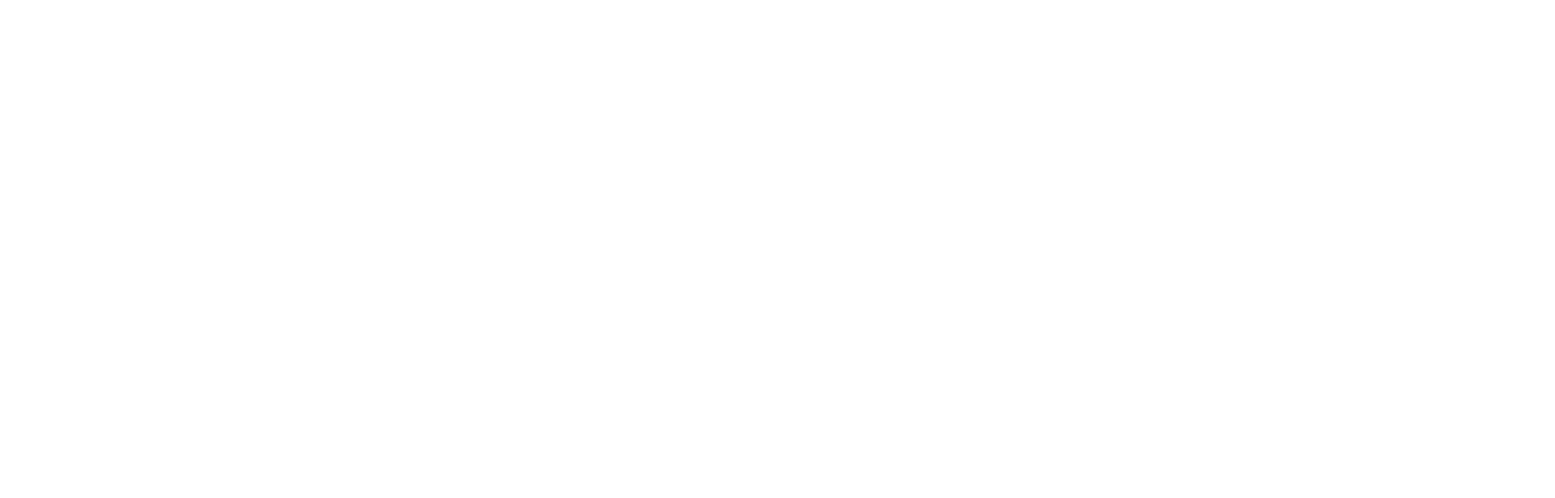
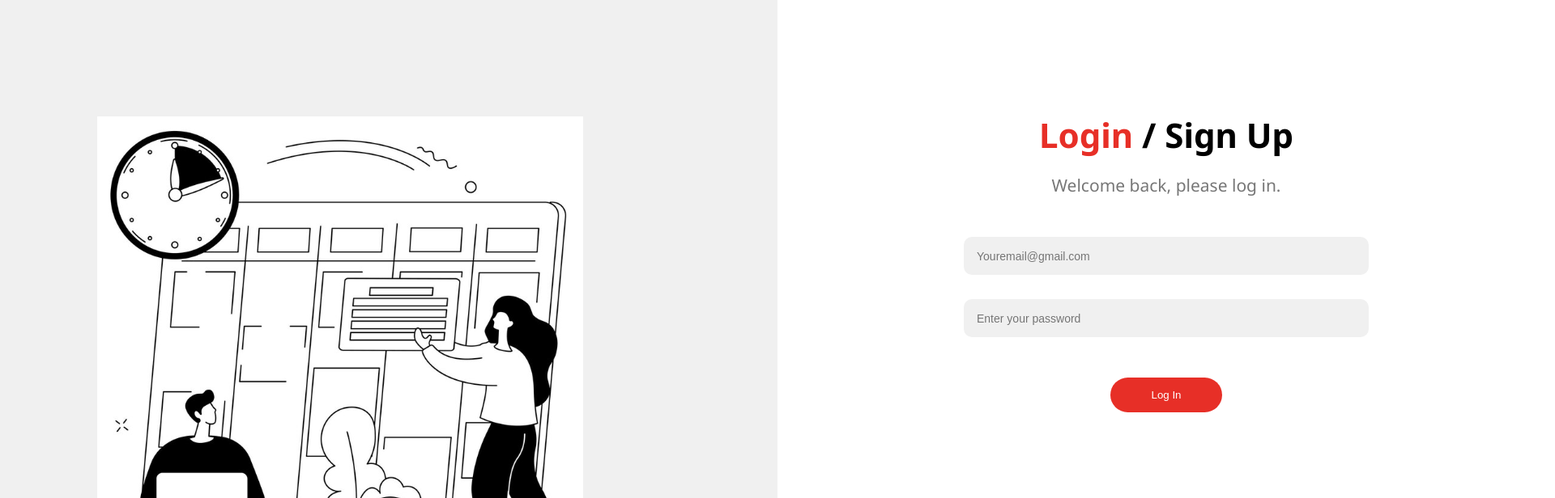
Before and after one commit to sharmasmit/ifoundries-template, a React (Create React App) app: page /LoginSignupPage in a window 1280 px wide. Before the commit this address had no page. Shown: the part 220-836 px from the top of the page at 81% size, 1920 px wide, since content can reach past the window. Before the commit the page ends 800 px from the top, so only its background shows below. Built offline with nearby package versions, Linux system fonts and the light colour scheme.

Commit message:
LoginSignupPage Added

```diff
--- a/src/App.css
+++ b/src/App.css
@@ -39,12 +39,12 @@
   border: none;
   margin: 0 0.938rem;
 }
-.forgot-page{
+.forgot-page, .loginSignup{
   display: flex;
   justify-content: space-between;
   align-items: center;
 }
-.forgot-box{
+.forgot-box, .loginSignup-box{
   display: flex;
   justify-content: center;
   align-items: center;
@@ -94,13 +94,13 @@
   margin: 3.125rem 0.625rem;
 }
 
-.create-pass-box input{
+.create-pass-box input, .loginSignup-box input{
   margin: 0.938rem 0;
 }
-.create-pass-box h2{
+.create-pass-box h2, .loginSignup-box h2{
   padding-bottom: 2.188rem;
 }
-.create-pass-box button{
+.create-pass-box button, .loginSignup-box button{
   margin-top:  2.188rem;
 }
 
@@ -112,3 +112,6 @@
 .reset-popup-box button{
   margin-top: 3.125rem;
 }
+span{
+  color: #E72F27;
+}
--- /dev/null
+++ b/src/components/LoginSignupPage.js
@@ -0,0 +1,25 @@
+import React from "react";
+import LogoImage from "./LogoImage";
+
+export default function LoginSignupPage() {
+  return (
+    <>
+      <div className="loginSignup">
+        <LogoImage className="logo-img" />
+        <div className="loginSignup-box">
+          <form>
+            <h1>
+              <span>Login</span> / Sign Up
+            </h1>
+            <h2>Welcome back, please log in.</h2>
+            <input type="text" placeholder="Youremail@gmail.com" />
+            <br />
+            <input type="text" placeholder="Enter your password" />
+            <br />
+            <button type="submit">Log In</button>
+          </form>
+        </div>
+      </div>
+    </>
+  );
+}
```
Also changed, not shown: src/index.js (+22 -20 lines).
